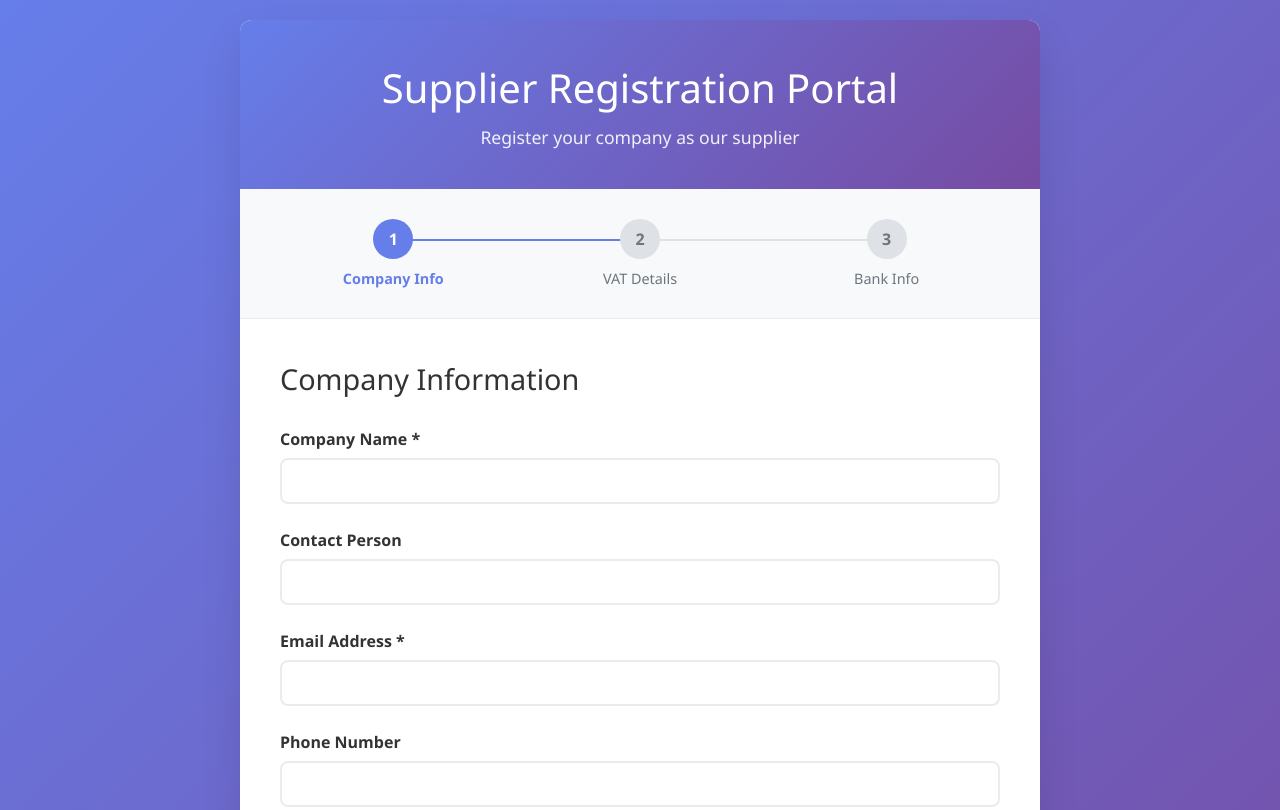
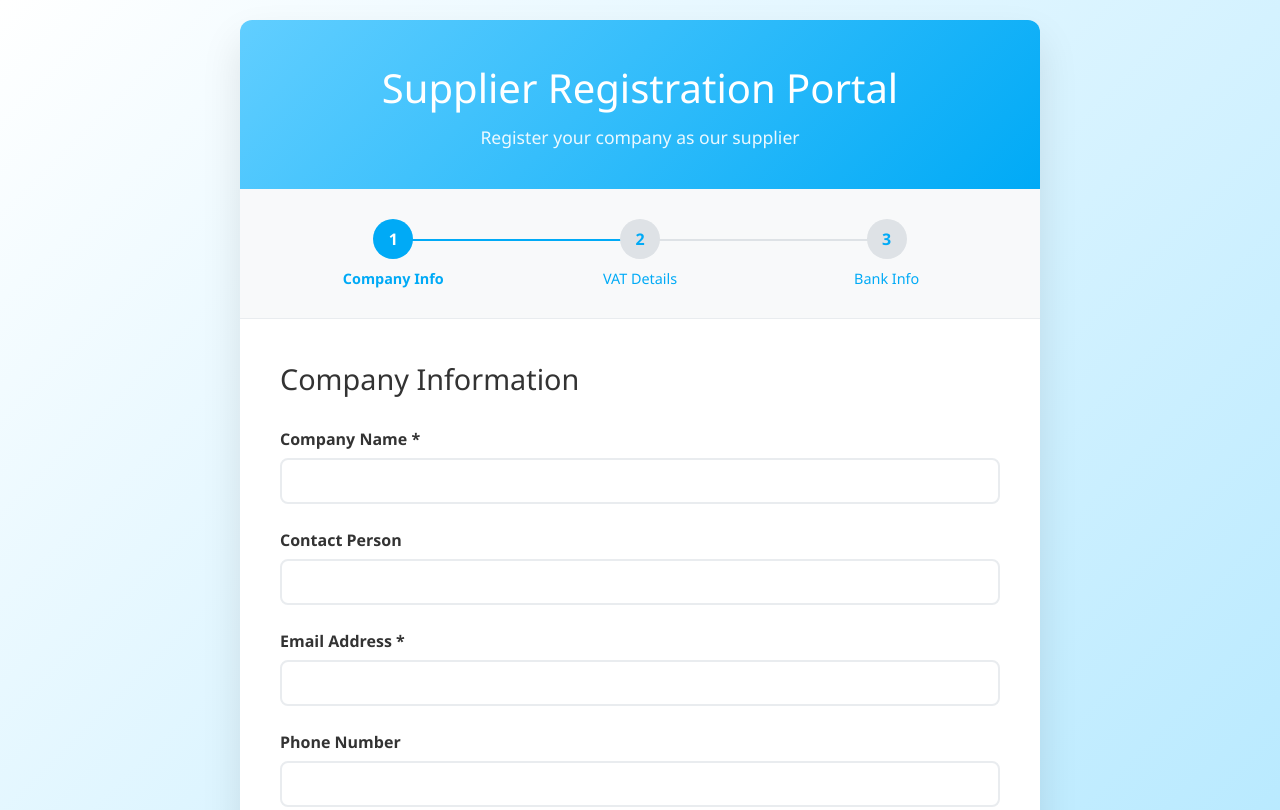
Before and after one commit to olivierbr/supplier-registration-system, a plain HTML site: page src/index.html in a window 1280 px wide. Shown: the top 810 px of the page. Drawn offline with Linux system fonts and the light colour scheme; no server answers.

Commit message:
Change colors

```diff
--- a/src/styles.css
+++ b/src/styles.css
@@ -6,7 +6,7 @@
 
 body {
     font-family: 'Segoe UI', Tahoma, Geneva, Verdana, sans-serif;
-    background: linear-gradient(135deg, #667eea 0%, #764ba2 100%);
+    background: linear-gradient(135deg, #ffffff 0%, #a9e5ff 100%);
     min-height: 100vh;
     padding: 20px;
 }
@@ -21,7 +21,7 @@ body {
 }
 
 header {
-    background: linear-gradient(135deg, #667eea 0%, #764ba2 100%);
+    background: linear-gradient(135deg, #61CEFF 0%, #00AAF6 100%);
     color: white;
     padding: 40px 30px;
     text-align: center;
@@ -30,7 +30,7 @@ header {
 header h1 {
     font-size: 2.5rem;
     margin-bottom: 10px;
-    font-weight: 300;
+    font-weight: 400;
 }
 
 header p {
@@ -66,7 +66,7 @@ header p {
 }
 
 .step.active:not(:last-child)::after {
-    background: #667eea;
+    background: #00AAF6;
 }
 
 .step-number {
@@ -74,7 +74,7 @@ header p {
     height: 40px;
     border-radius: 50%;
     background: #dee2e6;
-    color: #6c757d;
+    color: #00AAF6;
     display: flex;
     align-items: center;
     justify-content: center;
@@ -85,18 +85,18 @@ header p {
 }
 
 .step.active .step-number {
-    background: #667eea;
+    background: #00AAF6;
     color: white;
 }
 
 .step-title {
     font-size: 0.9rem;
-    color: #6c757d;
+    color: #00AAF6;
     text-align: center;
 }
 
 .step.active .step-title {
-    color: #667eea;
+    color: #00AAF6;
     font-weight: 600;
 }
 
@@ -169,12 +169,12 @@ input:focus, select:focus, textarea:focus {
 }
 
 .btn-primary {
-    background: #667eea;
+    background: #00AAF6;
     color: white;
 }
 
 .btn-primary:hover {
-    background: #5a6fd8;
+    background: #a9e5ff;
     transform: translateY(-2px);
 }
 
```
